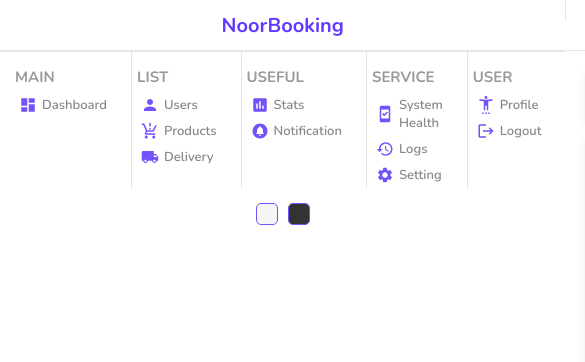
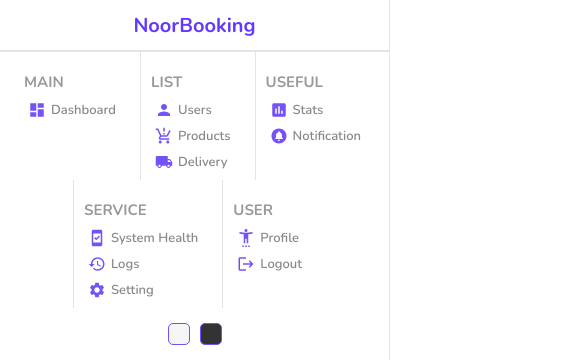
Before and after one commit to Radhi-Hudijan/noorBookingDp, a React (Create React App) app in the folder adminpanel/: page /users/new in a window 390 px wide. Shown: the top 362 px of the page, 585 px wide, since content can reach past the window. Built offline with nearby package versions, Linux system fonts and the light colour scheme.

Commit message:
update responsive

```diff
--- a/adminpanel/src/component/sidebar/sidebar.scss
+++ b/adminpanel/src/component/sidebar/sidebar.scss
@@ -88,17 +88,17 @@
 
 @media screen and (max-width: 768px) {
 .sidebar {
-    flex: 1;
     height: 20px !important;
 
     .center {
       ul{
         display: flex;
         justify-content: center;
+        flex-wrap: wrap;
 
         .item{
-          margin-right: 20px;
-          padding-left: 5px;
+          margin-right: 10px;
+          padding: 5px 10px;
           border-left: 0.5px solid rgb(230, 227, 227) ;
 
           &:first-child{
--- a/adminpanel/src/pages/list/list.scss
+++ b/adminpanel/src/pages/list/list.scss
@@ -9,6 +9,7 @@
 
 @media screen and (max-width: 768px) {
   .list {
+    flex-direction: column;
       .listContainer {
         width: 100vw;
       }
--- a/adminpanel/src/pages/new/New.jsx
+++ b/adminpanel/src/pages/new/New.jsx
@@ -10,6 +10,7 @@
   return (
     <div className="new">
       <Sidebar />
+
       <div className="newContainer">
         <Navbar />
         <div className="top">
--- a/adminpanel/src/pages/new/new.scss
+++ b/adminpanel/src/pages/new/new.scss
@@ -75,3 +75,10 @@
     }
   }
 }
+
+@media screen and (max-width:789px) {
+
+  .new{
+    flex-direction: column;
+  }
+}
--- a/adminpanel/src/pages/single/single.scss
+++ b/adminpanel/src/pages/single/single.scss
@@ -90,7 +90,7 @@
 @media screen and (max-width:768px){
 
   .single {
-
+      flex-direction: column;
       .singleContainer {
         flex: 1;
 
```
